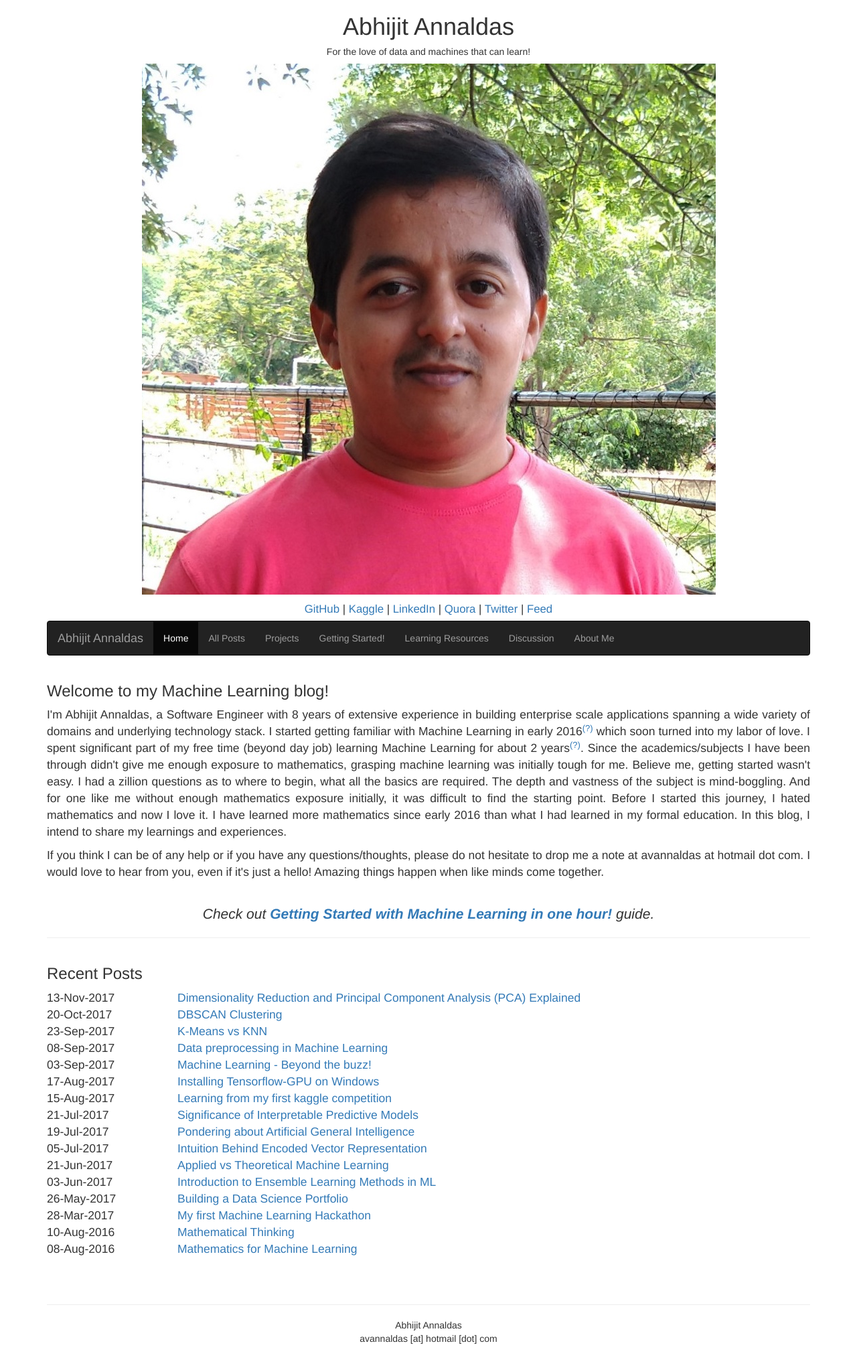
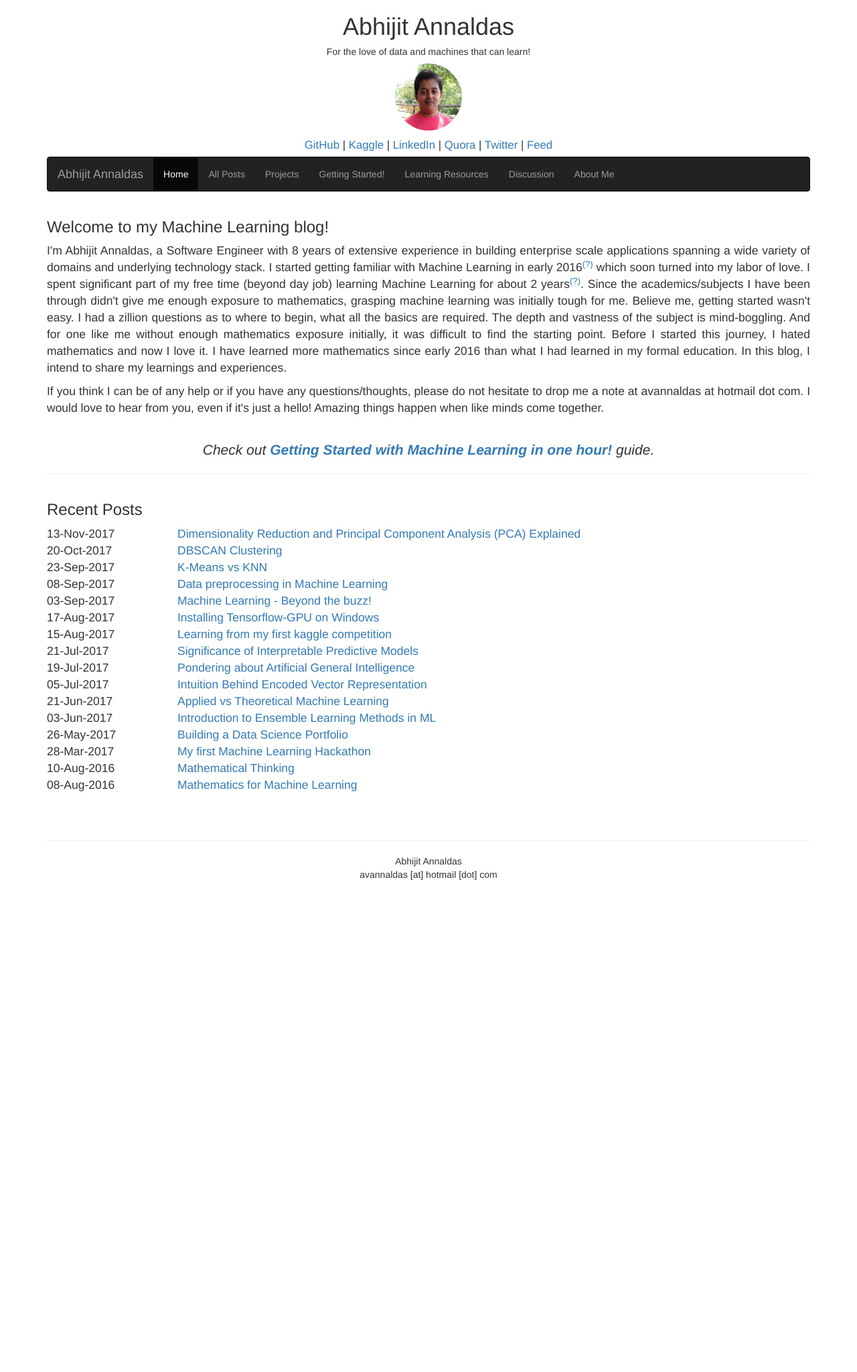
Before and after one commit to avannaldas/ml, a Jekyll site: the page built from index.html, in a window 1280 px wide. Shown: the whole page at 67% size. Built offline with Jekyll 4.4.1, drawn with Linux system fonts in a browser that asks for light colours; nearby versions of some CDN libraries; after the commit the page ends 1356 px from its top, so only the background shows below that.

Commit message:
site url fix

```diff
--- a/_includes/head.html
+++ b/_includes/head.html
@@ -3,8 +3,8 @@
 {% seo %}
 <link rel="stylesheet" href="https://maxcdn.bootstrapcdn.com/bootstrap/3.3.7/css/bootstrap.min.css">
 <link rel="stylesheet" href="https://maxcdn.bootstrapcdn.com/font-awesome/4.7.0/css/font-awesome.min.css" />
-<link rel="stylesheet" href="{{site.baseurl}}/ml/css/style.css" />
-<link rel="shortcut icon" type="image/jpg" href="{{site.baseurl}}/ml/css/1.jpg">
+<link rel="stylesheet" href="{{site.baseurl}}/css/style.css" />
+<link rel="shortcut icon" type="image/jpg" href="{{site.baseurl}}/css/1.jpg">
 <script src="https://ajax.googleapis.com/ajax/libs/jquery/3.1.1/jquery.min.js"></script>
 <script src="https://maxcdn.bootstrapcdn.com/bootstrap/3.3.7/js/bootstrap.min.js"></script>
 <script>(function(i,s,o,g,r,a,m){i['GoogleAnalyticsObject']=r;i[r]=i[r]||function(){(i[r].q=i[r].q||[]).push(arguments)},i[r].l=1*new Date();a=s.createElement(o),m=s.getElementsByTagName(o)[0];a.async=1;a.src=g;m.parentNode.insertBefore(a,m)})(window,document,'script','https://www.google-analytics.com/analytics.js','ga');ga('create', 'UA-89272776-1', 'auto');ga('send', 'pageview');</script>
```
